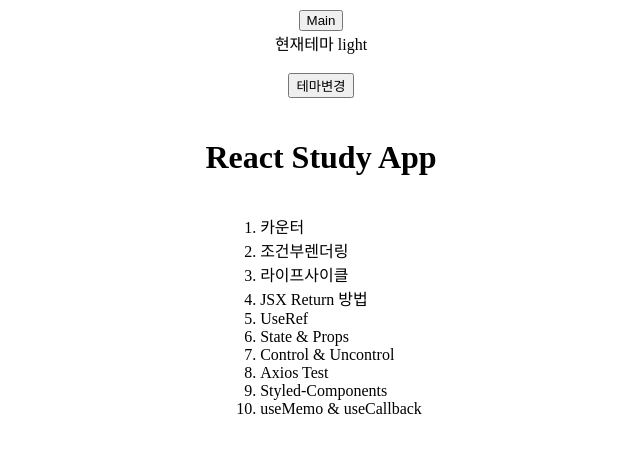
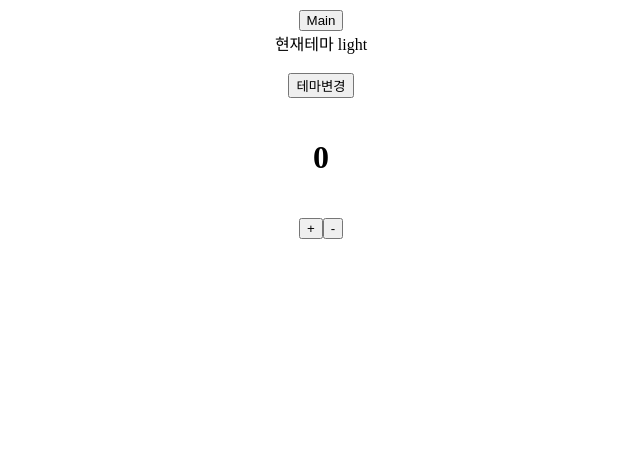
Before and after one commit to hyune7142/study-app, a React (Create React App) app: page /reduxCnt1 in a window 1280 px wide. Shown: the top 452 px of the page, without its empty margins (319-959 px from the left). Built offline with nearby package versions, Linux system fonts and the light colour scheme.

Commit message:
2023-01-10 Redux

```diff
--- a/package.json
+++ b/package.json
@@ -5,6 +5,7 @@
   "dependencies": {
     "@emotion/react": "^11.10.5",
     "@emotion/styled": "^11.10.5",
+    "@reduxjs/toolkit": "^1.9.1",
     "@testing-library/jest-dom": "^5.16.5",
     "@testing-library/react": "^13.4.0",
     "@testing-library/user-event": "^13.5.0",
@@ -12,6 +13,7 @@
     "@types/node": "^16.18.3",
     "@types/react": "^18.0.25",
     "@types/react-dom": "^18.0.9",
+    "@types/redux-logger": "^3.0.9",
     "axios": "^1.2.1",
     "concurrently": "^7.6.0",
     "cors": "^2.8.5",
--- /dev/null
+++ b/src/hooks/reduxHook.ts
@@ -0,0 +1,5 @@
+import { TypedUseSelectorHook, useSelector, useDispatch } from 'react-redux';
+import { AppDispatch, RootState } from '../modules/store';
+
+export const useAppSelector: TypedUseSelectorHook<RootState> = useSelector;
+export const useAppDispatch = () => useDispatch<AppDispatch>()
--- /dev/null
+++ b/src/modules/counterSlice.ts
@@ -0,0 +1,26 @@
+import { createSlice, PayloadAction } from '@reduxjs/toolkit'
+
+type ConterState = {
+  value: number
+}
+
+const initialState: ConterState = { value: 0 };
+
+export const counterSlice = createSlice({
+  name: 'counter',
+  initialState,
+  reducers: {
+    increment: state => {
+      state.value += 1
+    },
+    decrement: state => {
+      state.value -= 1
+    },
+    setNum: (state, action: PayloadAction<number>) => {
+      state.value = action.payload
+    }
+  }
+})
+
+export const { increment, decrement, setNum } = counterSlice.actions
+export default counterSlice.reducer
--- /dev/null
+++ b/src/modules/store.tsx
@@ -0,0 +1,17 @@
+import { configureStore } from '@reduxjs/toolkit'
+import logger from 'redux-logger';
+import counterReducer from './counterSlice';
+
+const store = configureStore({
+  reducer: {
+    counter: counterReducer
+  },
+  middleware: getDefaultMiddleware => (
+    getDefaultMiddleware().concat(logger)
+  )
+})
+
+export type RootState = ReturnType<typeof store.getState>
+export type AppDispatch = typeof store.dispatch
+
+export default store
--- a/src/router/index.tsx
+++ b/src/router/index.tsx
@@ -13,6 +13,8 @@ import ControlUncontrol from '../study/controlUncontrol';
 import AxiosComp from '../study/axios';
 import StyledComp from '../study/styledComponent';
 import UseMemoCallback from '../study/useMemo';
+import ReduxCnt1 from '../study/reduxCounter1';
+import ReduxCnt2 from '../study/reduxCounter2';
 import styled, { css } from 'styled-components';
 import { ThemeContextType, ThemeContext } from '../study/contextapi';
 
@@ -68,7 +70,17 @@ export const pages = [
         title: 'useMemo & useCallback',
         path: '/useMemoCallback',
         element: <UseMemoCallback/>
-    }
+    },
+    {
+        title: 'Redux Counter 1',
+        path: '/reduxCnt1',
+        element: <ReduxCnt1/>
+    },
+    {
+        title: 'Redux Counter 2',
+        path: '/reduxCnt2',
+        element: <ReduxCnt2/>
+    },
 ]
 
 
--- /dev/null
+++ b/src/study/reduxCounter1/counterButton.tsx
@@ -0,0 +1,19 @@
+import React from 'react';
+
+type counterProps = {
+    increase: () => void,
+    decrease: () => void,
+}
+
+const counterButton = ({ increase, decrease }: counterProps) => {
+    return (
+        <div id='contents'>
+            <div>
+                <button onClick={increase}>+</button>
+                <button onClick={decrease}>-</button>
+            </div>
+        </div>
+    );
+};
+
+export default counterButton;
--- /dev/null
+++ b/src/study/reduxCounter1/index.tsx
@@ -0,0 +1,26 @@
+import React from 'react';
+import CounterButton from './counterButton';
+import { decrement, increment } from '../../modules/counterSlice';
+import { useAppDispatch, useAppSelector } from '../../hooks/reduxHook';
+
+const counter = () => {
+    const count = useAppSelector(state => state.counter.value)
+    const dispatch = useAppDispatch();
+
+    const increaseNum = () => {
+        dispatch(increment());
+    }
+
+    const decreaseNum = () => {
+        dispatch(decrement());
+    }
+
+    return (
+        <div id="contents">
+            <h1>{count}</h1>
+            <CounterButton increase={increaseNum} decrease={decreaseNum}/>
+        </div>
+    );
+};
+
+export default counter;
--- /dev/null
+++ b/src/study/reduxCounter2/index.tsx
@@ -0,0 +1,17 @@
+import React from 'react';
+import { useAppDispatch, useAppSelector } from '../../hooks/reduxHook';
+import { setNum } from '../../modules/counterSlice';
+
+const counter = () => {
+    const count = useAppSelector(state => state.counter.value)
+    const dispatch = useAppDispatch();
+
+    return (
+        <div id="contents">
+            <h1>{count}</h1>
+            <input type='range' value={count} onChange={e => dispatch(setNum(+e.target.value))}/>
+        </div>
+    );
+};
+
+export default counter;
```
Also changed, not shown: src/App.tsx (+7 -5 lines), 1 other file (tests, documents, lock files or other folders).
